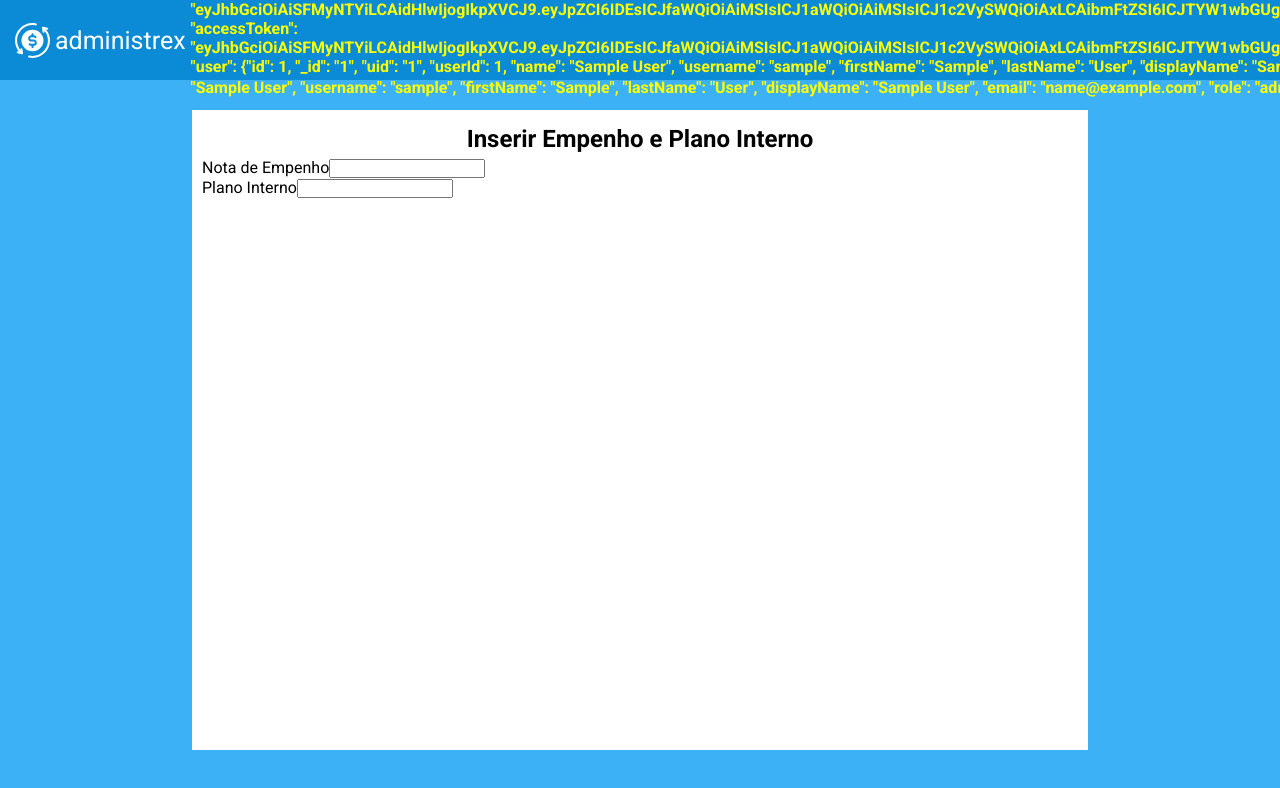
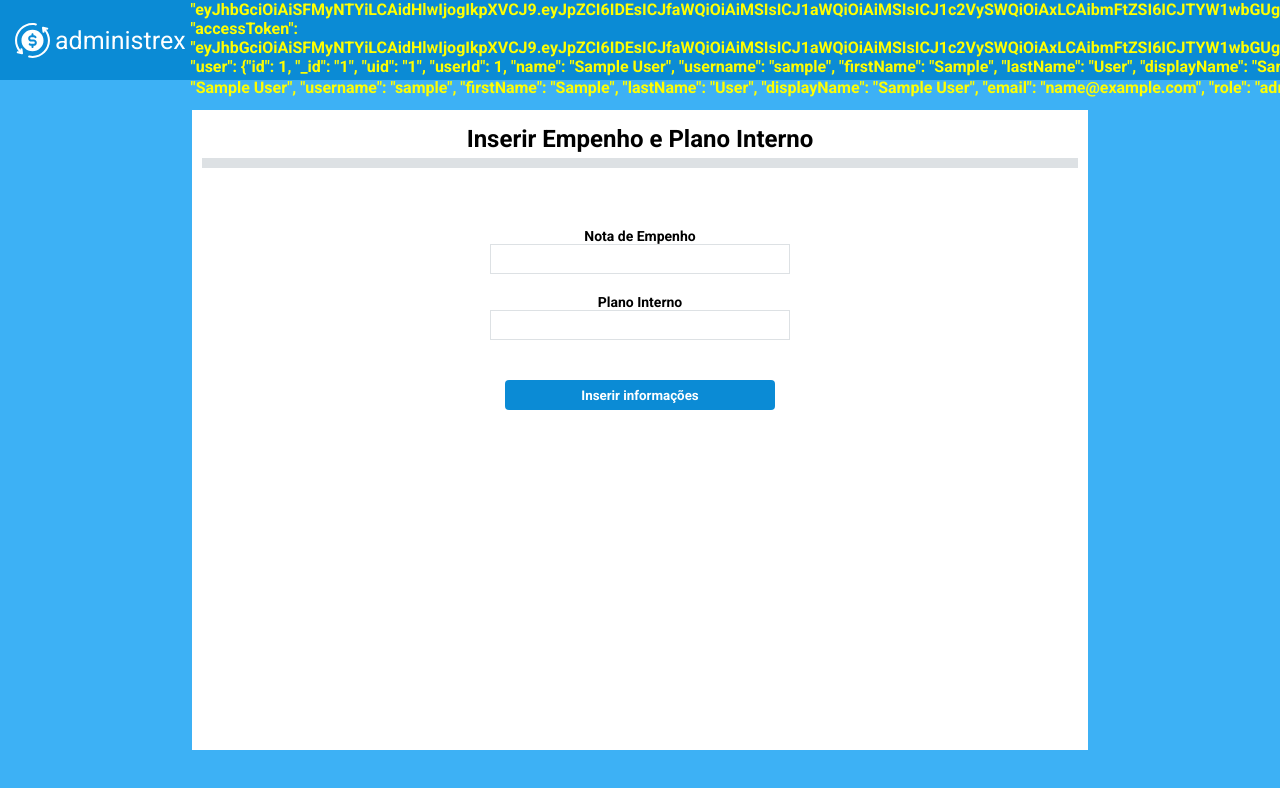
Before and after one commit to EricEOL/administrex, a Next.js app: page /requisitions/empenho/1 in a window 1280 px wide. Shown: the top 788 px of the page. Built offline with nearby package versions, Linux system fonts and the light colour scheme; sample sign-in values are in the browser's storage.

Commit message:
Inserção da lógica da página de atualização de processos: empenho

```diff
--- a/components/ContainerWindow/index.js
+++ b/components/ContainerWindow/index.js
@@ -12,6 +12,13 @@ export const ContainerWindow = styled.div`
     h2 {
         text-align: center;
         margin: 5px;
+    }
+
+    h3 {
+        text-align: center;
+        background: #DDE1E4;
+        padding: 5px;
+        color: #0B8BD5;
     }
 
     >input {
--- a/hooks/auth.js
+++ b/hooks/auth.js
@@ -19,7 +19,7 @@ export const AuthProvider = ({ children }) => {
         }
     }, [])
 
-    const Login = async ({email, password}) => {
+    const Login = async ({ email, password }) => {
         try {
             const { data } = await api.post('/user/login', { email, password });
             const { user, token } = data;
@@ -46,9 +46,15 @@ export const AuthProvider = ({ children }) => {
         route.push('/');
     }, []);
 
+    const isAuthenticated = useCallback(() => {
+        if (localStorage.getItem("@Sistem_mar21:token") === null) {
+            route.push('/');
+        }
+    }, [])
+
     return (
         <AuthContext.Provider
-            value={{ userLogged, Logout, Login, LoginError: error }}
+            value={{ userLogged, Logout, Login, LoginError: error, isAuthenticated }}
         >
             {children}
         </AuthContext.Provider>
--- a/pages/_app.js
+++ b/pages/_app.js
@@ -1,3 +1,4 @@
+import React, {useEffect} from 'react';
 import { createGlobalStyle, ThemeProvider } from 'styled-components';
 import { AuthProvider } from '../hooks/auth';
 import Head from 'next/head';
@@ -19,6 +20,14 @@ const theme = {
 }
 
 export default function App({ Component, pageProps }) {
+
+  useEffect(()=>{
+    window.onunload = function () {
+      localStorage.removeItem('@Sistem_mar21:token');
+      localStorage.removeItem("@Sistem_mar21:user");
+    }
+  },[])
+
   return (
     <>
       <Head>
--- a/pages/requisitions/empenho/[id].js
+++ b/pages/requisitions/empenho/[id].js
@@ -8,14 +8,78 @@ import Menu from '../../../components/Menu';
 import { ContainerContent } from '../../../components/ContainerContent';
 import { ContainerWindow } from '../../../components/ContainerWindow';
 
-export default function EditProcessEmpenho({id, numberSection}){
+const Form = styled.form`
+    width: 100%;
+    display: flex;
+    flex-direction: column;
+    justify-content: center;
+    align-items: center;
+    margin-top: 60px;
 
-    console.log(id);
-    console.log(numberSection);
+    div {
+        text-align: center;
+        margin-bottom: 20px;
+
+        label {
+            display: block;
+            font-size: 14px;
+            font-weight: 700;
+        }
+
+        input {
+            width: 300px;
+            height: 30px;
+            outline: none;
+            border: 1px solid #DDE1E4;
+            transition: 0.2s;
+            text-align: center;
+
+            &:focus {
+                border: 2px solid #0B8BD5;
+            }
+        }
+    }
+
+    button {
+        width: 270px;
+        height: 30px;
+        border: 0;
+        border-radius: 4px;
+        background: #0B8BD5;
+        color: #fff;
+        cursor: pointer;
+        font-weight: 700;
+        outline: none;
+        transition: 0.2s;
+        margin-top: 20px;
+
+        &:hover {
+            background: #064C74;
+        }
+    }
+
+    .notice-error {
+        margin-top: 20px;
+        font-size: 12px;
+        color: red;
+        font-weight: 700;
+    }
+
+    .notice-ok {
+        margin-top: 20px;
+        font-size: 12px;
+        color: green;
+        font-weight: 700;
+    }
+`;
+
+export default function EditProcessEmpenho({ id, numberSection }) {
 
     const route = useRouter();
     const [empenho, setEmpenho] = useState();
     const [pi, setPi] = useState();
+    const [error, setError] = useState();
+    const [noticeSending, setNoticeSending] = useState();
 
     useEffect(() => {
         const verifyAuthentication = isAuthenticated();
@@ -24,18 +88,18 @@ export default function EditProcessEmpenho({id, numberSection}){
             route.push('/');
             return;
         }
-    },[]);
+    }, []);
 
     async function handleSubmit(event) {
         event.preventDefault();
 
         try {
             const response = await api.put('/requisition/updateempenho',
-/*             {
+                {
                     id,
-                empenho: ,
-                pi: ,
-            },  */
+                    empenho,
+                    pi,
+                },
                 {
                     headers: {
                         'authorization-token': localStorage.getItem("@Sistem_mar21:token"),
@@ -43,11 +107,6 @@ export default function EditProcessEmpenho({id, numberSection}){
                 });
 
             setNoticeSending(response.data);
-
-            const indexRequisition = requisitions.findIndex(requisition => requisition._id === requisitionUpdated);
-            requisitions.splice(indexRequisition, 1);
-
-            setSendingImage(true);
 
         } catch (error) {
             setError(error.response.data);
@@ -60,20 +119,34 @@ export default function EditProcessEmpenho({id, numberSection}){
             <ContainerContent>
                 <ContainerWindow>
                     <h2>Inserir Empenho e Plano Interno</h2>
-                    <div>
+                    <h3>{numberSection}</h3>
+                    <Form onSubmit={handleSubmit}>
                         <div>
                             <label>Nota de Empenho</label>
-                            <input type="text" onChange={(event)=> {
-                                setEmpenho(event.target.value)
-                            }}/>
+                            <input type="text" onChange={(event) => {
+                                setError('');
+                                setNoticeSending('');
+                                setEmpenho(event.target.value);
+                            }} />
                         </div>
                         <div>
                             <label>Plano Interno</label>
-                            <input type="text" onChange={(event)=> {
-                                setPi(event.target.value)
-                            }}/>
+                            <input type="text" onChange={(event) => {
+                                setError('');
+                                setNoticeSending('');
+                                setPi(event.target.value);
+                            }} />
                         </div>
-                    </div>
+                        <button type="submit">Inserir informações</button>
+
+                        {error && (
+                            <p className="notice-error">{error}</p>
+                        )}
+                        {noticeSending && (
+                            <p className="notice-ok">{noticeSending}</p>
+                        )}
+
+                    </Form>
                 </ContainerWindow>
             </ContainerContent>
         </ContainerBackground>
@@ -84,6 +157,8 @@ export async function getServerSideProps(context) {
 
     const [idProcess, numberSectionProcess] = context.query.id.split('__');
 
+    console.log(numberSectionProcess);
+
     return {
         props: {
             id: idProcess,
```
Also changed, not shown: pages/process.js (+13 -14 lines), pages/requisitions/[id].js (+4 -3 lines), 1 other file (tests, documents, lock files or other folders). Lines whose indentation alone changed are shown as unchanged.
